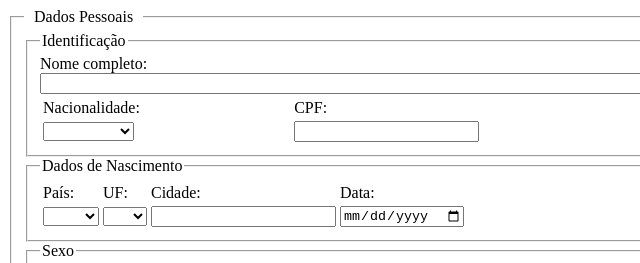
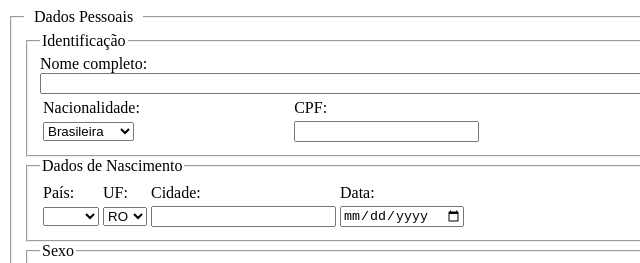
Before and after one commit to ErickJoaoOliveira/CurriculumVittae, a plain HTML site: page CurriculumVitae/index.html in a window 1280 px wide. Shown: the top 263 px of the page, 0-640 px from the left. Drawn offline with Linux system fonts and the light colour scheme.

Commit message:
Update index.html

```diff
--- a/CurriculumVitae/index.html
+++ b/CurriculumVitae/index.html
@@ -32,7 +32,6 @@
             <tr>
               <td>
                 <select name="nacionalidade" id="nacionalidade">
-                  <option value=""></option>
                   <option value="brasileira">Brasileira</option>
                   <option value="estrangeira">Estrangeira</option>
                 </select>
@@ -73,7 +72,6 @@
               </td>
               <td>
                 <select name="UF" id="UF">
-                  <option value=""></option>
                   <option value="0">RO</option>
                   <option value="1">AC</option>
                   <option value="2">AM</option>
```
